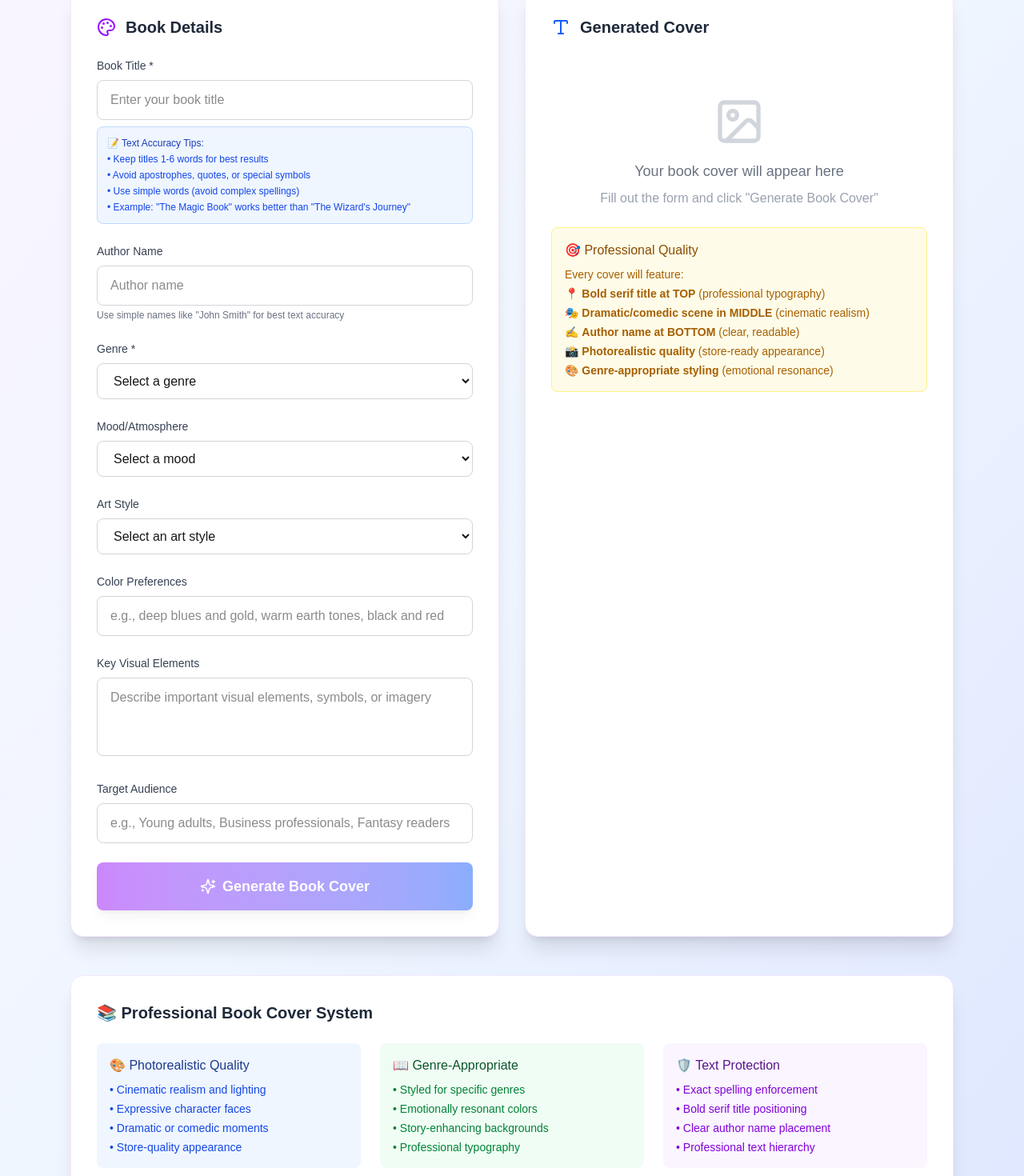
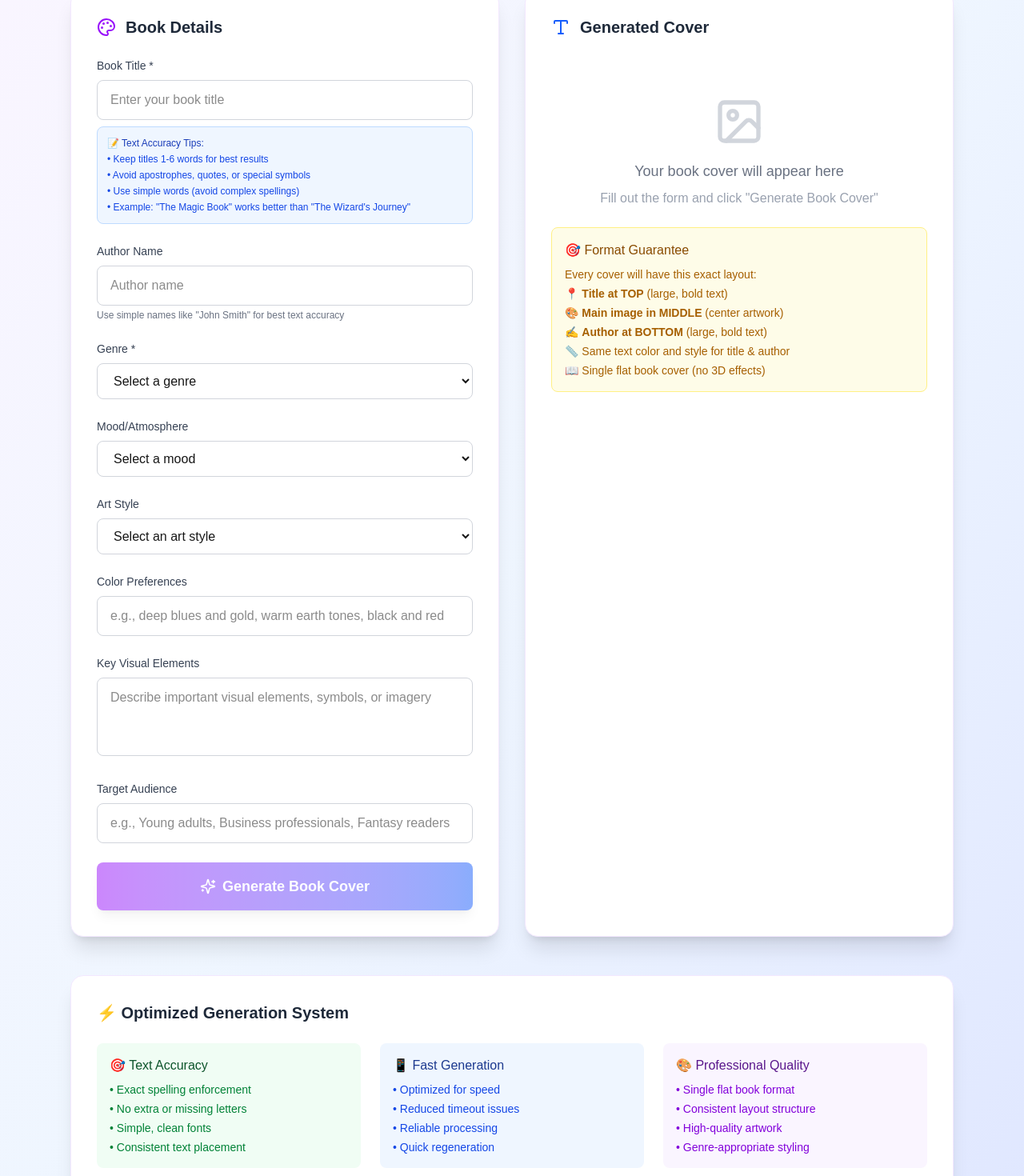
Before and after one commit to jaxoneth/booktok-generator, a Next.js app: page / in a window 1280 px wide. Shown: the part 130-1600 px from the top of the page at 80% size. Built offline with nearby package versions, Linux system fonts and the light colour scheme.

Commit message:
Revert to stable working version with simplified prompt

```diff
--- a/components/BookCoverGenerator.js
+++ b/components/BookCoverGenerator.js
@@ -49,26 +49,23 @@ const BookCoverGenerator = () => {
     setShowResult(false);
 
     try {
-      const prompt = `Turn the concept into a feasible and interesting book title and tagline first. Then create a photorealistic book cover featuring a dramatic or comedic moment between characters, styled like a modern ${formData.genre.toLowerCase()} cover.
+      const prompt = `Create a book cover:
 
-Title: "${formData.title}" (spell exactly as written)
-Author: "${formData.author || '[Author Name]'}" (spell exactly as written)
+Title: "${formData.title}" (spell exactly)
+Author: "${formData.author || '[Author Name]'}" (spell exactly)
 Genre: ${formData.genre}
 
-CRITICAL: Use the exact spelling provided for title and author. Do not add, remove, or change any letters.
+Layout: Single flat book cover, portrait format
+- Title at top (large bold text)
+- Artwork in middle
+- Author at bottom (large bold text)
+- Same color for title and author text
 
-Design Requirements:
-- Bold serif title text across the top: "${formData.title}"
-- Author name at the bottom: "${formData.author || '[Author Name]'}"
-- Single flat book cover, portrait format
-- The scene should reflect the storyline described in the title
-- ${formData.mood ? `Mood: ${formData.mood}, ` : ''}warm, soft lighting, expressive faces, cinematic realism
-- The image should look like a photograph taken for a book cover, with slight drama and emotional tension
-- ${formData.colors ? `Use ${formData.colors} colors` : 'Use muted or emotionally resonant colors'} to match the theme
-- ${formData.elements ? `Background elements: ${formData.elements}` : 'Background elements should enhance the story without clutter'}
-- ${formData.style ? `Art style: ${formData.style}` : 'Photorealistic style'}
+IMPORTANT: Use the exact spelling provided. Do not add, remove, or change any letters in the title or author name.
 
-Create a professional book cover that looks like it could be sold in stores.`;
+${formData.mood ? `Style: ${formData.mood}` : ''}
+${formData.colors ? `Colors: ${formData.colors}` : ''}
+${formData.style ? `Art: ${formData.style}` : ''}`;
 
       console.log('Sending prompt:', prompt);
 
@@ -314,14 +311,14 @@ Create a professional book cover that looks like it could be sold in stores.`;
                 <p className="text-gray-400">Fill out the form and click &quot;Generate Book Cover&quot;</p>
 
                 <div className="mt-6 p-4 bg-yellow-50 border border-yellow-200 rounded-lg text-left">
-                  <h4 className="font-medium text-yellow-800 mb-2">🎯 Professional Quality</h4>
-                  <p className="text-sm text-yellow-700">Every cover will feature:</p>
+                  <h4 className="font-medium text-yellow-800 mb-2">🎯 Format Guarantee</h4>
+                  <p className="text-sm text-yellow-700">Every cover will have this exact layout:</p>
                   <ul className="text-sm text-yellow-700 mt-1 space-y-1">
-                    <li>📍 <strong>Bold serif title at TOP</strong> (professional typography)</li>
-                    <li>🎭 <strong>Dramatic/comedic scene in MIDDLE</strong> (cinematic realism)</li>
-                    <li>✍️ <strong>Author name at BOTTOM</strong> (clear, readable)</li>
-                    <li>📸 <strong>Photorealistic quality</strong> (store-ready appearance)</li>
-                    <li>🎨 <strong>Genre-appropriate styling</strong> (emotional resonance)</li>
+                    <li>📍 <strong>Title at TOP</strong> (large, bold text)</li>
+                    <li>🎨 <strong>Main image in MIDDLE</strong> (center artwork)</li>
+                    <li>✍️ <strong>Author at BOTTOM</strong> (large, bold text)</li>
+                    <li>📏 Same text color and style for title & author</li>
+                    <li>📖 Single flat book cover (no 3D effects)</li>
                   </ul>
                 </div>
               </div>
@@ -377,33 +374,33 @@ Create a professional book cover that looks like it could be sold in stores.`;
         </div>
 
         <div className="mt-12 bg-white rounded-2xl shadow-xl border border-purple-100 p-8">
-          <h3 className="text-xl font-semibold text-gray-800 mb-6">📚 Professional Book Cover System</h3>
+          <h3 className="text-xl font-semibold text-gray-800 mb-6">⚡ Optimized Generation System</h3>
           <div className="grid md:grid-cols-2 lg:grid-cols-3 gap-6">
-            <div className="bg-blue-50 p-4 rounded-lg">
-              <h4 className="font-medium text-blue-900 mb-2">🎨 Photorealistic Quality</h4>
-              <ul className="text-sm text-blue-700 space-y-1">
-                <li>• Cinematic realism and lighting</li>
-                <li>• Expressive character faces</li>
-                <li>• Dramatic or comedic moments</li>
-                <li>• Store-quality appearance</li>
+            <div className="bg-green-50 p-4 rounded-lg">
+              <h4 className="font-medium text-green-900 mb-2">🎯 Text Accuracy</h4>
+              <ul className="text-sm text-green-700 space-y-1">
+                <li>• Exact spelling enforcement</li>
+                <li>• No extra or missing letters</li>
+                <li>• Simple, clean fonts</li>
+                <li>• Consistent text placement</li>
               </ul>
             </div>
-            <div className="bg-green-50 p-4 rounded-lg">
-              <h4 className="font-medium text-green-900 mb-2">📖 Genre-Appropriate</h4>
-              <ul className="text-sm text-green-700 space-y-1">
-                <li>• Styled for specific genres</li>
-                <li>• Emotionally resonant colors</li>
-                <li>• Story-enhancing backgrounds</li>
-                <li>• Professional typography</li>
+            <div className="bg-blue-50 p-4 rounded-lg">
+              <h4 className="font-medium text-blue-900 mb-2">📱 Fast Generation</h4>
+              <ul className="text-sm text-blue-700 space-y-1">
+                <li>• Optimized for speed</li>
+                <li>• Reduced timeout issues</li>
+                <li>• Reliable processing</li>
+                <li>• Quick regeneration</li>
               </ul>
             </div>
             <div className="bg-purple-50 p-4 rounded-lg">
-              <h4 className="font-medium text-purple-900 mb-2">🛡️ Text Protection</h4>
+              <h4 className="font-medium text-purple-900 mb-2">🎨 Professional Quality</h4>
               <ul className="text-sm text-purple-700 space-y-1">
-                <li>• Exact spelling enforcement</li>
-                <li>• Bold serif title positioning</li>
-                <li>• Clear author name placement</li>
-                <li>• Professional text hierarchy</li>
+                <li>• Single flat book format</li>
+                <li>• Consistent layout structure</li>
+                <li>• High-quality artwork</li>
+                <li>• Genre-appropriate styling</li>
               </ul>
             </div>
           </div>
```
